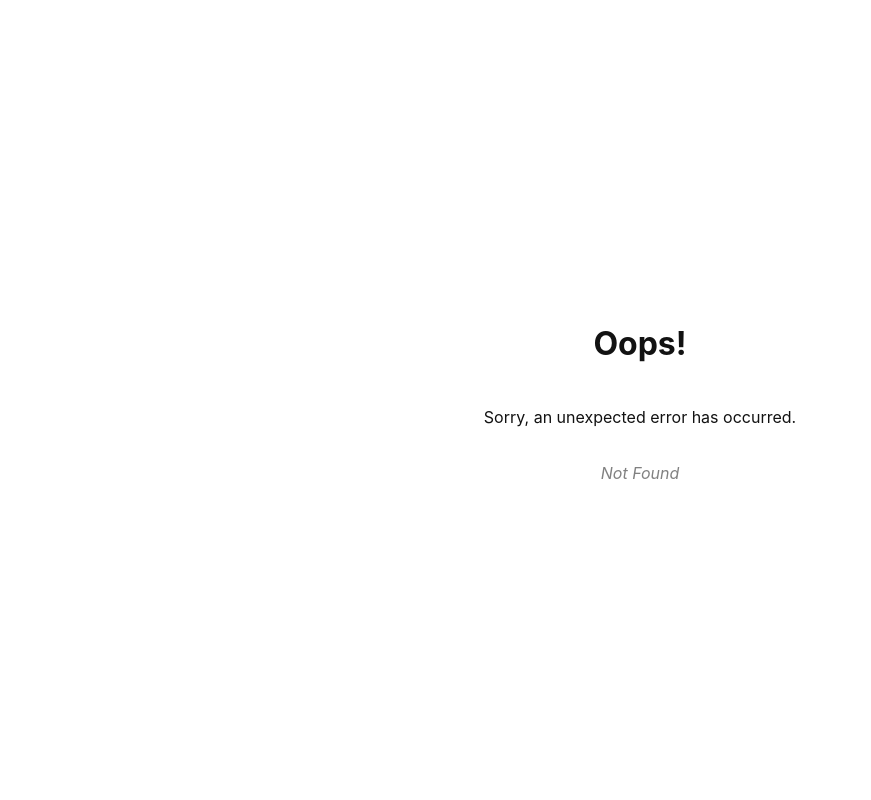
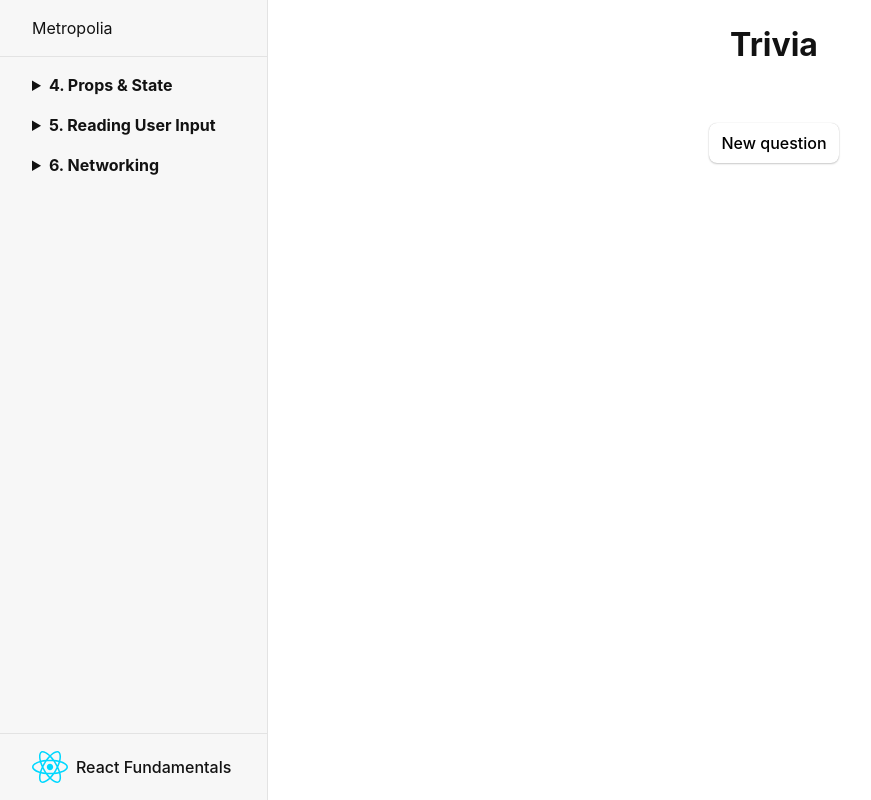
Before and after one commit to tarizer/metropolia-react, a React (Vite) app: page /course/trivia in a window 1280 px wide. Before the commit this address had no page. Shown: the whole page, without its empty margins (0-871 px from the left). Built offline with nearby package versions, Linux system fonts and the light colour scheme.

Commit message:
Add Trivia component

```diff
--- a/src/components/course/6/UserInfo.jsx
+++ b/src/components/course/6/UserInfo.jsx
@@ -41,8 +41,8 @@ export const UserInfo = () => {
       <p>
         {error
           ? "User not found"
-          : !Array.isArray(user) &&
-            `${user?.first_name} ${user.last_name} (${user.email})`}
+          : !Array.isArray(user) && // API returns an array if user is not found or if the user ID is not provided
+            `${user.first_name} ${user.last_name} (${user.email})`}
       </p>
     </>
   );
--- /dev/null
+++ b/src/components/exercices/6/Trivia.jsx
@@ -0,0 +1,24 @@
+import { useState } from "react";
+
+export const Trivia = () => {
+  const openDB = "https://opentdb.com/api.php?amount=1";
+
+  const [results, setResults] = useState([]);
+  const onClickHandker = () => {
+    fetch(openDB)
+      .then((response) => response.json())
+      .then((data) => setResults(data.results))
+      .catch((error) => console.error("Error: ", error));
+  };
+  return (
+    <>
+      <h1>Trivia</h1>
+      <p>
+        {results
+          ? results[0]?.question
+          : "Please wait a few secondes and try again!"}
+      </p>
+      <button onClick={onClickHandker}>New question</button>
+    </>
+  );
+};
--- a/src/main.jsx
+++ b/src/main.jsx
@@ -20,6 +20,7 @@ import { AgeCheck } from "@exercices/5/AgeCheck.jsx";
 import { Calculator } from "@exercices/5/Calculator.jsx";
 import { UserRegistration } from "@exercices/5/UserRegistration.jsx";
 import { UserInfo } from "./components/course/6/UserInfo";
+import { Trivia } from "./components/exercices/6/Trivia";
 
 const router = createBrowserRouter([
   {
@@ -75,6 +76,10 @@ const router = createBrowserRouter([
         path: "course/user-info",
         element: <UserInfo />,
       },
+      {
+        path: "course/trivia",
+        element: <Trivia />,
+      },
     ],
   },
 ]);
--- a/src/routes/root.jsx
+++ b/src/routes/root.jsx
@@ -69,6 +69,9 @@ export function Root() {
               <li>
                 <Link to={`/course/user-info`}>Userinfo</Link>
               </li>
+              <li>
+                <Link to={`/course/trivia`}>Trivia</Link>
+              </li>
             </ul>
           </details>
         </nav>
```
Also changed, not shown: 1 other file (tests, documents, lock files or other folders).
